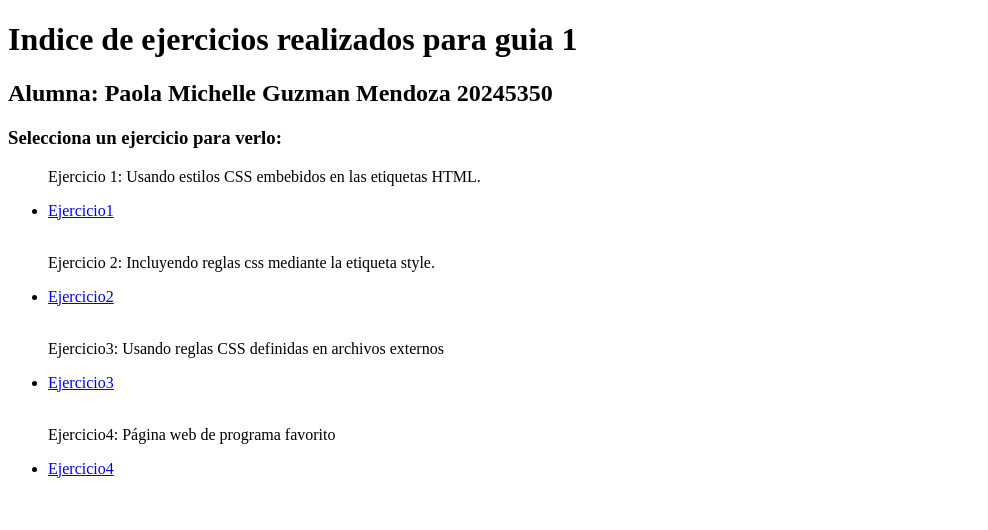
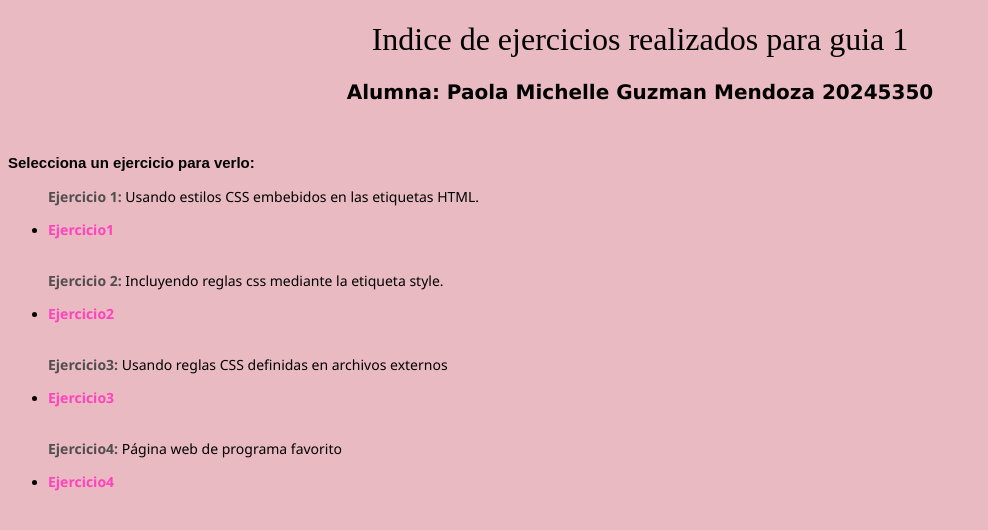
Before and after one commit to paoguzmannnnnnn/20245350_Guia1, a plain HTML site: page index.html in a window 1280 px wide. Shown: the whole page, without its empty margins (0-988 px from the left). Drawn offline with Linux system fonts and the light colour scheme; a web font is replaced by a local one.

Commit message:
update index.html
indices correctos + style css

```diff
--- a/index.html
+++ b/index.html
@@ -4,6 +4,64 @@
     <meta charset="UTF-8">
     <meta name="viewport" content="width=device-width, initial-scale=1.0">
     <title>Indice ejercicios guia 1</title>
+    <link
+    href="https://fonts.googleapis.com/css2?family=Spectral+SC:ital,wght@0,200;0,300;0,400;0,500;0,600;0,700;0,800;1,200;1,300;1,400;1,500;1,600;1,700;1,800&display=swap" rel="stylesheet">
+    <style>
+        body{
+            background-color: rgb(233, 186, 194);
+        }
+
+        #title{
+            font-family: "Spectral SC", serif;
+            font-weight: 500;
+            font-style: normal;
+            text-align: center;
+        }
+
+        #subtitle {
+            font-family: Verdana;
+            font-size: 20px;
+            text-align: center;
+            margin-bottom: 50px;
+        }
+
+        #subtitle2 {
+            font-family: sans-serif;
+            font-size: 15px;
+            font-weight: bold;
+        }
+
+        .exercise-name{
+            font-family: Segoe UI;
+            font-size: 14px;
+
+        }
+
+        a{
+            font-family: Segoe UI;
+            font-size: 14px;
+            color: rgb(255, 67, 189);
+            font-weight: bold;
+            text-decoration: none;
+
+        }
+
+        a:hover{
+            font-family: Segoe UI;
+            font-size: 14px;
+            color: rgb(213, 17, 145);
+            font-weight: bold;
+            text-decoration:underline;
+
+        }
+
+        .bold{
+            font-weight: bold;
+            color: rgb(80, 78, 78);
+        }
+
+
+    </style>
 </head>
 <body>
     <header>
@@ -15,22 +73,22 @@
 
     <div>
         <ul>
-            <p class="exercise-name">Ejercicio 1: Usando estilos CSS embebidos en las etiquetas HTML.</p>
+            <p class="exercise-name"><span class="bold">Ejercicio 1:</span> Usando estilos CSS embebidos en las etiquetas HTML.</p>
             <li>
                 <a href="css/ejercicio1/estilos_embebidos.html">Ejercicio1</a>
             </li>
             <br>
-            <p class="exercise-name">Ejercicio 2: Incluyendo reglas css mediante la etiqueta style.</p>
+            <p class="exercise-name"><span class="bold">Ejercicio 2:</span> Incluyendo reglas css mediante la etiqueta style.</p>
             <li>
                 <a href="css/ejercicio2/ejemplo2.html">Ejercicio2</a>
             </li>
             <br>
-            <p class="exercise-name">Ejercicio3: Usando reglas CSS definidas en archivos externos</p>
+            <p class="exercise-name"><span class="bold">Ejercicio3:</span> Usando reglas CSS definidas en archivos externos</p>
             <li>
                 <a href="css/ejercicio3/paises.html">Ejercicio3</a>
             </li>
             <br>
-            <p class="exercise-name">Ejercicio4:  Página web de programa favorito</p>
+            <p class="exercise-name"> <span class="bold">Ejercicio4:</span> Página web de programa favorito</p>
             <li>
                 <a href="css/ejercicio4/programa-favorito.html">Ejercicio4</a>
             </li>
```
